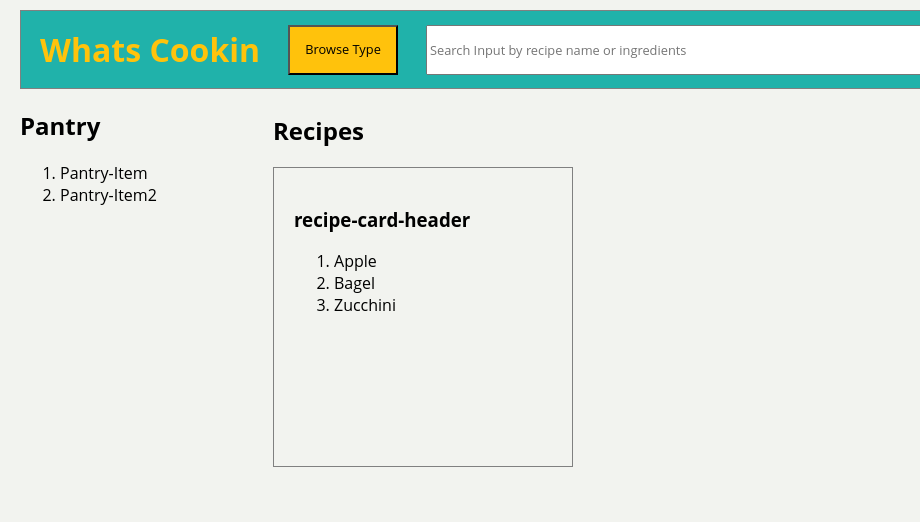
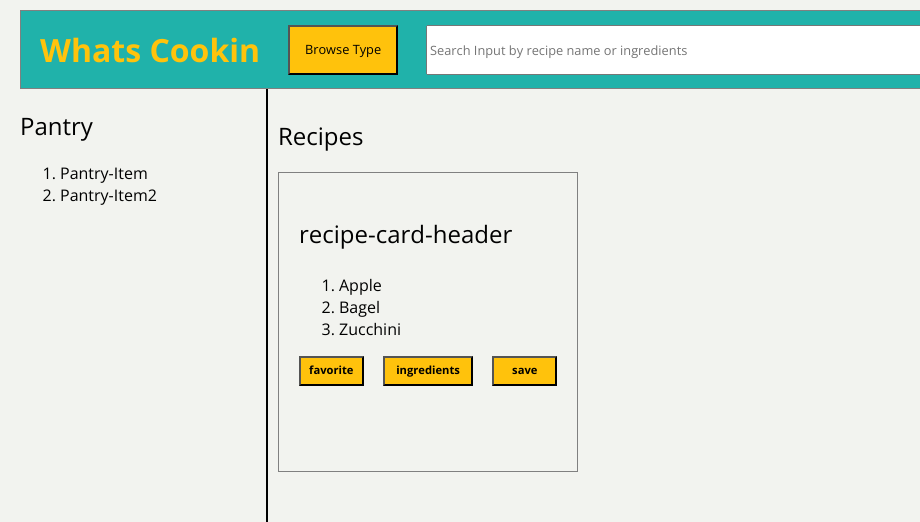
Before and after one commit to Edwardjackc/whats-cooking, a website: page src/index.html in a window 1280 px wide. Shown: the top 522 px of the page, 0-920 px from the left. Drawn offline with nearby package versions, Linux system fonts and the light colour scheme.

Commit message:
Add more css style

```diff
--- a/src/index.html
+++ b/src/index.html
@@ -5,14 +5,15 @@
     <meta http-equiv="X-UA-Compatible" content="IE=edge">
     <meta name="viewport" content="width=device-width, initial-scale=1">
     <link rel="stylesheet" type="text/css" media="screen" href="styles.css">
+    <link href="https://fonts.googleapis.com/css?family=Open+Sans:300,400,700&display=swap" rel="stylesheet">
     <link rel="stylesheet" type="text/css" media="screen" href="normalize.css">
     <title>Whats Cookin</title>
   </head>
   <body>
-    <header><h1>Whats Cookin</h1>
+    <header><h1 class="header__h1">Whats Cookin</h1>
       <input class="header__input-btn" type="button" value="Browse Type">
       <div class="header__div--container">
-        <input class="header__input"placeholder="Search Input by recipe name or ingredients">
+        <input class="header__input"type="text"placeholder="Search Input by recipe name or ingredients">
         <img class="header__input--img"src="images/search.svg">
       </div>
       <img class="header__img"id="header__img--heart"type="button"src="images/grey_heart.svg">
@@ -20,21 +21,26 @@
       <img class="header__img"id="header__img--favorite"type="button"src="images/favorite_star.png">
     </header>
     <aside class="sidebar">
-      <h2>Pantry</h2>
+      <h2 class="sidebar__header">Pantry</h2>
       <ol>
         <li>Pantry-Item</li>
         <li>Pantry-Item2</li>
       </ol>
     </aside>
     <main>
-      <h2>Recipes</h2>
-      <article class='recipe__card'>
-        <h3>recipe-card-header</h3>
+      <h2 class="recipe__card--header">Recipes</h2>
+      <article class="recipe__card">
+        <h3 class="recipe__card--header">recipe-card-header</h3>
         <ol>
           <li class="recipe__card--item"><span>Apple</span>
           <li class="recipe__card--item"><span>Bagel</span>
           <li class="recipe__card--item"><span>Zucchini</span>
         </ol>
+        <div class="recipe__div--container">
+          <input class="recipe__btns recipe__btn--favorite" type="button" value="favorite">
+          <input class="recipe__btns recipe__btn--ingredients" type="button" value="ingredients">
+          <input class="recipe__btns recipe__btn--save-for-later" type="button"value="save">
+        </div>
       </article>
     </main>
     <script type="text/javascript" src="../data/users.js"></script>
--- a/src/scripts.js
+++ b/src/scripts.js
@@ -12,7 +12,7 @@ console.log(localStorage.getItem('siteData'))
 input.innerHTML = localData.siteName
 
 
-
+//toggle pantry view functions
 function openSideBar() {
   document.getElementById("mySidebar").style.width = "250px";
   document.getElementById("main").style.marginLeft = "250px";
--- a/src/styles.css
+++ b/src/styles.css
@@ -19,8 +19,10 @@ body{
 
 /* HEADER */
 
-h1{
+.header__h1{
   color: #ffc30c;
+  font-weight: 700;
+  font-size:2em;
 }
 
 header{
@@ -70,7 +72,7 @@ header{
 /* MAIN */
 main{
   grid-area:main;
-  padding:5px;
+  padding:10px;
 }
 
 .recipe__card{
@@ -85,8 +87,33 @@ main{
   font-size:1.5em;
 }
 
+.recipe__div--container{
+  display:flex;
+  justify-content:space-between;
+  height:30px;
+}
+
+.recipe__btns{
+  display:inline-block;
+  align-content: center;
+  background:#ffc20c;
+  font-size:.7em;
+  width: 25%;
+  height:100%;
+  font:.5em;
+  font-weight:700;
+}
+
+.recipe__btn--ingredients{
+  width:35%;
+}
+
 
 /* ASIDE */
+
+.sidebar{
+  border-right: 2px black solid
+}
 
 .sidebar__header{
   font-weight: 400;
--- a/src/user.js
+++ b/src/user.js
@@ -6,8 +6,8 @@ class User{
 
   }
   storeRecipes(type,recipe){
+
   }
-
 
   removeRecipe(type,recipe){
 
```
